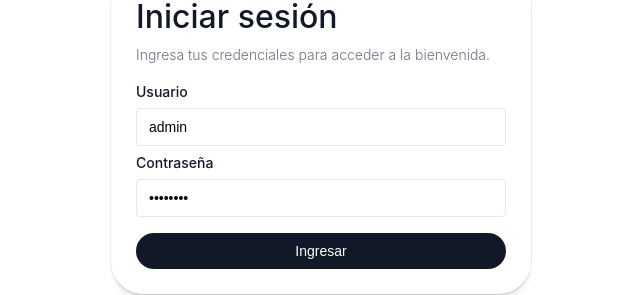
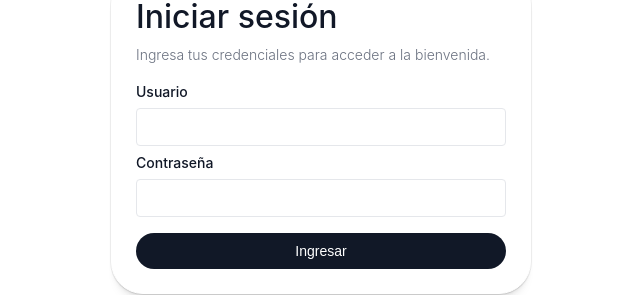
Before and after one commit to mkuderman/copilot-sesion-1, a React (Vite) app in the folder frontend/: page / in a window 1280 px wide. Shown: the part 267-562 px from the top of the page, without its empty margins (319-959 px from the left). Built offline with nearby package versions, Linux system fonts and the light colour scheme; no server answers.

Commit message:
fix: remove default frontend credentials

```diff
--- a/frontend/src/App.jsx
+++ b/frontend/src/App.jsx
@@ -11,8 +11,8 @@ function navigateTo(path, setPathname) {
 
 function App() {
   const [pathname, setPathname] = useState(window.location.pathname)
-  const [username, setUsername] = useState('admin')
-  const [password, setPassword] = useState('admin123')
+  const [username, setUsername] = useState('')
+  const [password, setPassword] = useState('')
   const [errorMessage, setErrorMessage] = useState('')
   const [isSubmitting, setIsSubmitting] = useState(false)
   const [token, setToken] = useState(sessionStorage.getItem(TOKEN_STORAGE_KEY))
```
